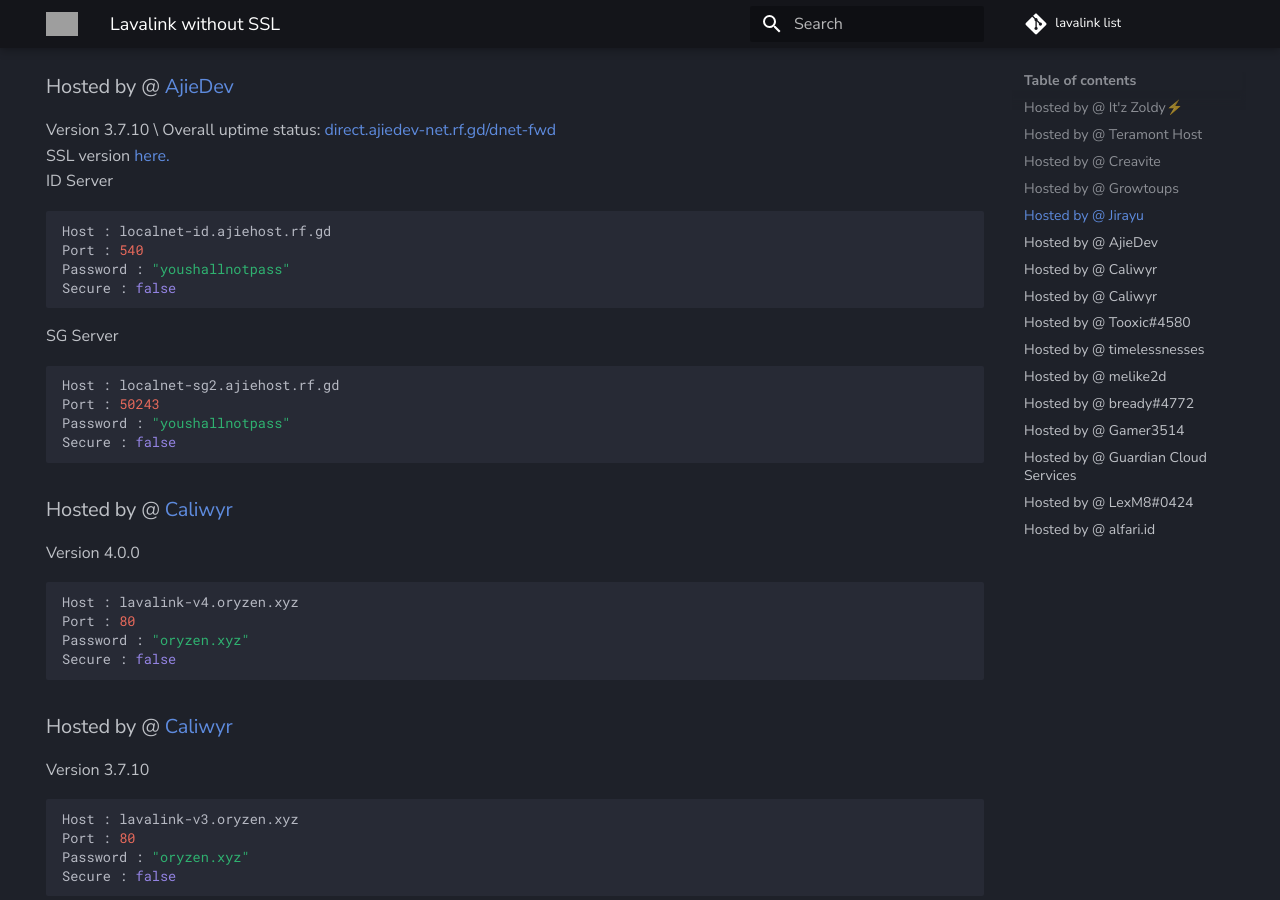
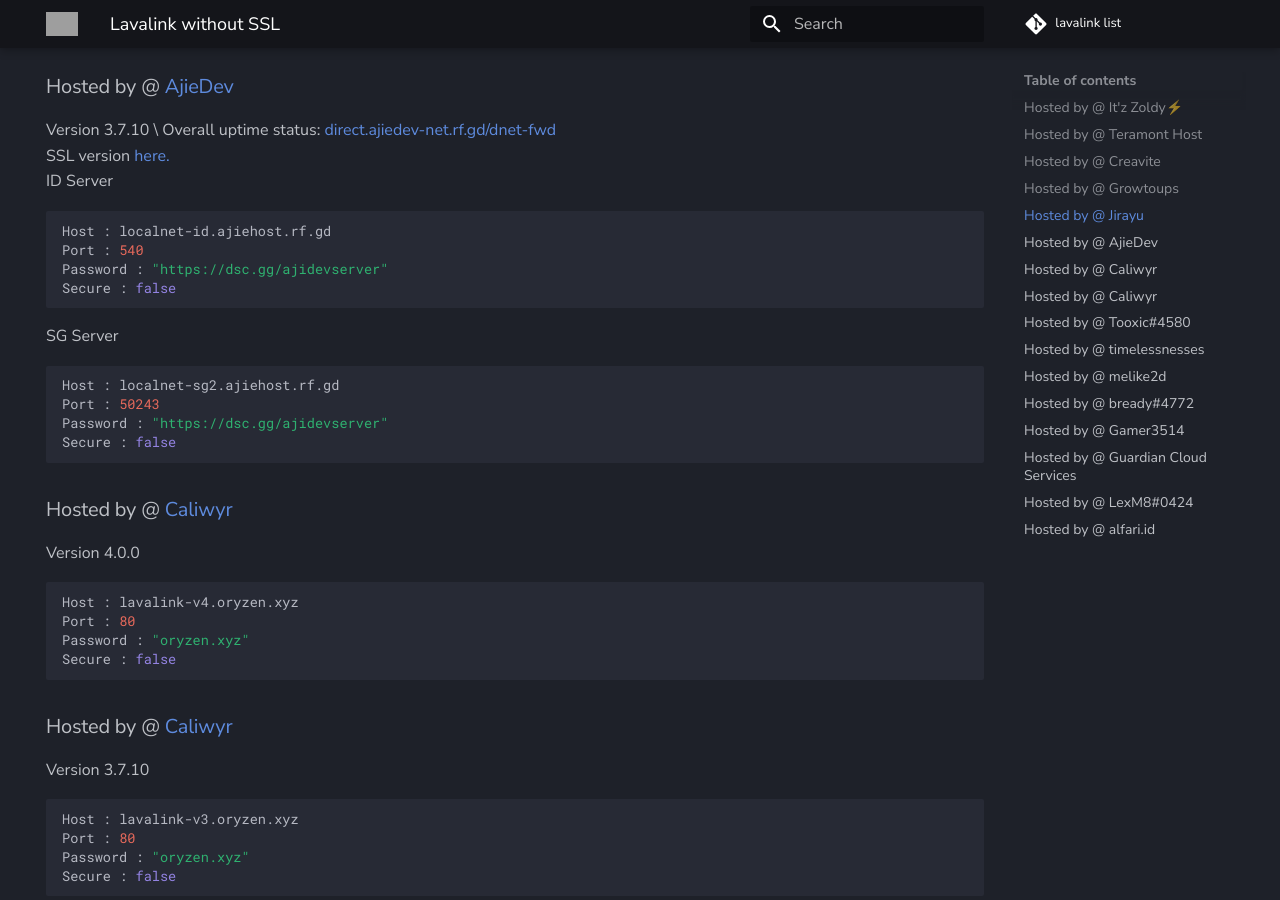
Before and after one commit to DarrenOfficial/lavalink-list, an MkDocs documentation site: the page built from docs/NoSSL/lavalink-without-ssl.md, in a window 1280 px wide and 900 px high, scrolled down 1928 px. Built offline with MkDocs 1.6.1 and Material for MkDocs 9.7.7, drawn with Linux system fonts in a browser that asks for light colours; comment, search, counter and statistics services are not loaded; grey boxes are pictures that could not be loaded.

Commit message:
Non SSL Update password

````diff
--- a/docs/NoSSL/lavalink-without-ssl.md
+++ b/docs/NoSSL/lavalink-without-ssl.md
@@ -97,7 +97,7 @@ ID Server
 ```bash
 Host : localnet-id.ajiehost.rf.gd
 Port : 540
-Password : "youshallnotpass"
+Password : "https://dsc.gg/ajidevserver"
 Secure : false
 ```
 
@@ -105,7 +105,7 @@ SG Server
 ```bash
 Host : localnet-sg2.ajiehost.rf.gd
 Port : 50243
-Password : "youshallnotpass"
+Password : "https://dsc.gg/ajidevserver"
 Secure : false
 ```
 
````
